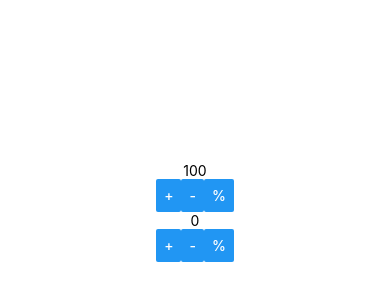
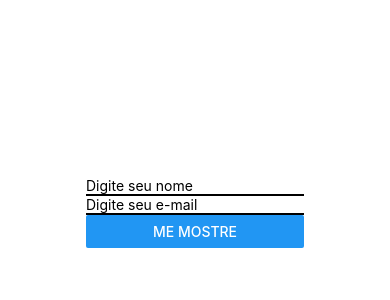
Before and after one commit to IPaulino/mobileReactNative-App, a React Native app: screen / in a window 390 px wide. Shown: the part 210-510 px from the top of the page. Built offline with nearby package versions, Linux system fonts and the light colour scheme.

Commit message:
fifth commit

```diff
--- a/src/AppNew.jsx
+++ b/src/AppNew.jsx
@@ -3,15 +3,19 @@ import Primeiro from './components/Primeiro';
 import {View, StyleSheet} from 'react-native';
 import MaxMin from './components/MaxMin';
 import Contador from './components/Contador';
+import ListaProduto from './components/ListaProduto';
 
 function NewApp (){
     return (
         <View style={style.AppNew}>
             {/*<Primeiro/>
-            <MaxMin max={100} min={100}/>*/}
+            <MaxMin max={100} min={100}/>
+            <Contador inicial={100} passo={5}/>
+            <Contador/>
 
-        <Contador inicial={100} passo={5}/>
-        <Contador/>
+            */}
+
+        <ListaProduto/>
 
         </View>
     )
--- /dev/null
+++ b/src/components/ListaProduto.jsx
@@ -0,0 +1,42 @@
+import React, {useState} from 'react'
+import { View, TextInput, Button } from 'react-native'
+
+const ListaProduto = () => {
+
+  let [nome, setNome] = useState('')
+  let [email, setEmail] = useState('')
+
+  const exibirDados = _=>{
+    console.warn({nome, email})
+  }
+
+  return (
+    <View>
+        <TextInput
+        style={{borderBottomWidth: 2.0}}
+        placeholder='Digite seu nome'
+        value={nome}
+        onChangeText={nome => setNome(nome)}
+
+        />
+
+        <TextInput
+        style={{borderBottomWidth: 2.0}}
+        placeholder='Digite seu e-mail'
+        value={email}
+        onChangeText={email => setEmail(email)}
+
+        />
+
+      <Button
+        title='Me Mostre'
+        onPress={exibirDados}
+
+      />
+
+    </View>
+
+  )
+}
+
+export default ListaProduto
```
Also changed, not shown: src/components/mocks/produtos.js (added, +7 -0 lines).
